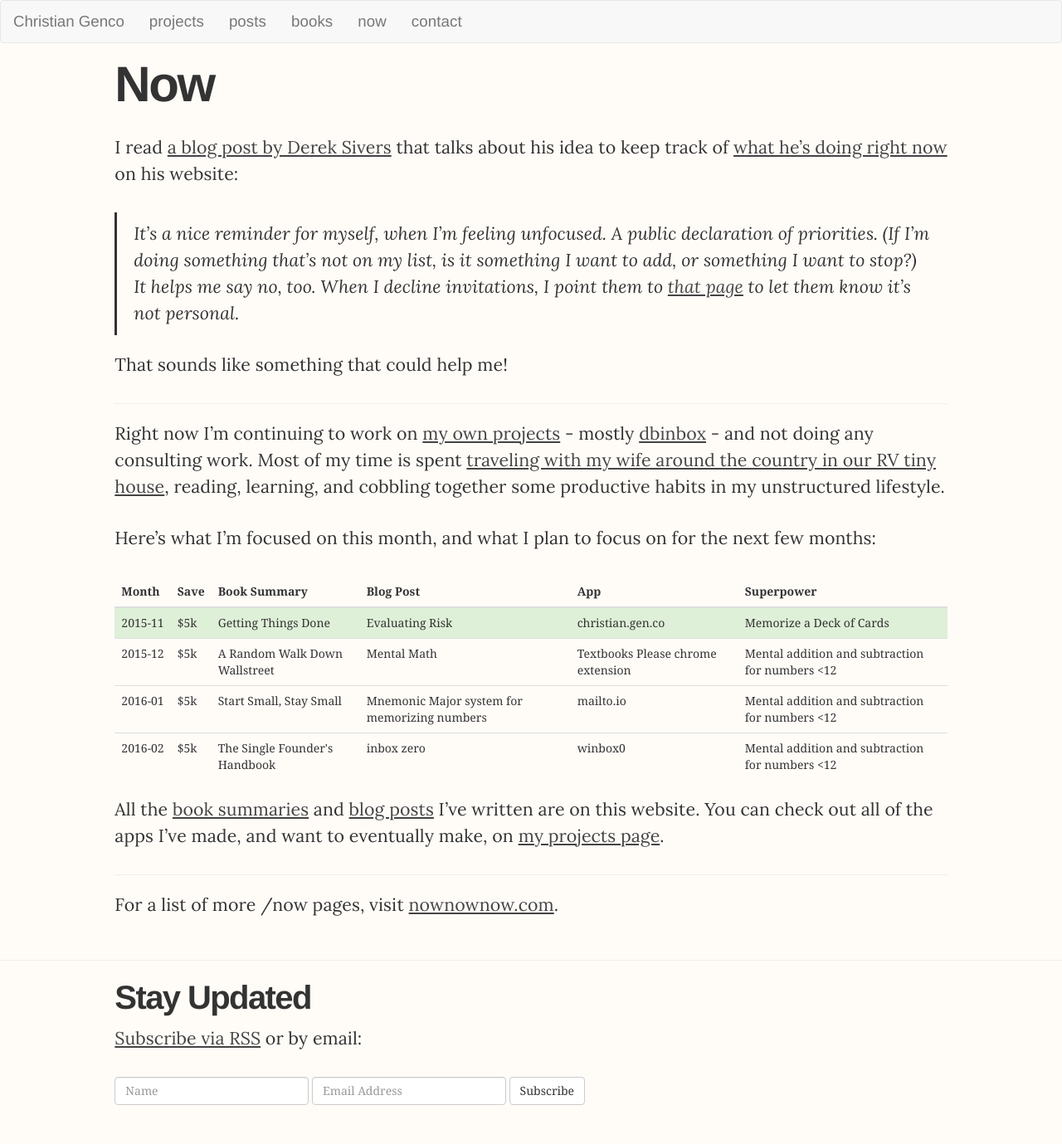
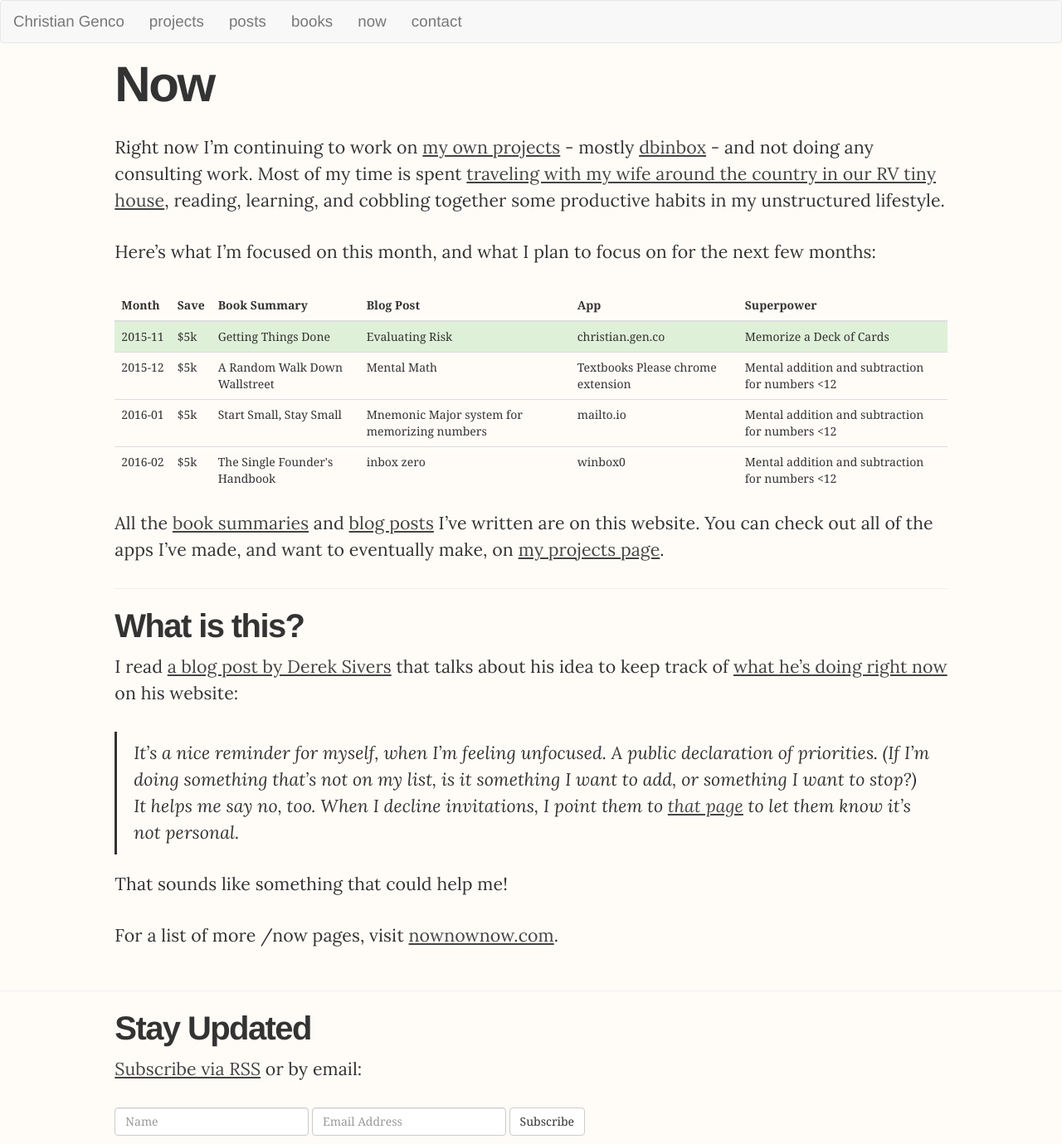
Before and after one commit to christiangenco/christiangenco.github.io, a Jekyll site: the page built from now.md, in a window 1280 px wide. Shown: the whole page at 83% size. Built offline with Jekyll 4.4.1, drawn with Linux system fonts in a browser that asks for light colours; nearby versions of some CDN libraries; before the commit the page ends 1342 px from its top, so only the background shows below that; some of the changed lines change nothing that is shown.

Commit message:
move now explanation to the bottom

```diff
--- a/now.md
+++ b/now.md
@@ -5,16 +5,6 @@ image_small:
 excerpt:
 layout: page
 type: page
----
-
-I read [a blog post by Derek Sivers](https://sivers.org/nowff) that talks about his idea to keep track of [what he's doing right now](https://sivers.org/now) on his website:
-
-> It’s a nice reminder for myself, when I’m feeling unfocused. A public declaration of priorities.
-> (If I’m doing something that’s not on my list, is it something I want to add, or something I want to stop?)
-> It helps me say no, too. When I decline invitations, I point them to [that page](https://sivers.org/now) to let them know it’s not personal.
-
-That sounds like something that could help me!
-
 ---
 
 Right now I'm continuing to work on [my own projects](/projects) - mostly [dbinbox](https://dbinbox.com) - and not doing any consulting work. Most of my time is spent [traveling with my wife around the country in our RV tiny house](http://gogo.gen.co), reading, learning, and cobbling together some productive habits in my unstructured lifestyle.
@@ -74,4 +64,14 @@ All the [book summaries](/books) and [blog posts](/posts) I've written are on th
 
 ---
 
+<h2>What is this?</h2>
+
+I read [a blog post by Derek Sivers](https://sivers.org/nowff) that talks about his idea to keep track of [what he's doing right now](https://sivers.org/now) on his website:
+
+> It’s a nice reminder for myself, when I’m feeling unfocused. A public declaration of priorities.
+> (If I’m doing something that’s not on my list, is it something I want to add, or something I want to stop?)
+> It helps me say no, too. When I decline invitations, I point them to [that page](https://sivers.org/now) to let them know it’s not personal.
+
+That sounds like something that could help me!
+
 For a list of more /now pages, visit [nownownow.com](http://nownownow.com/).
```
